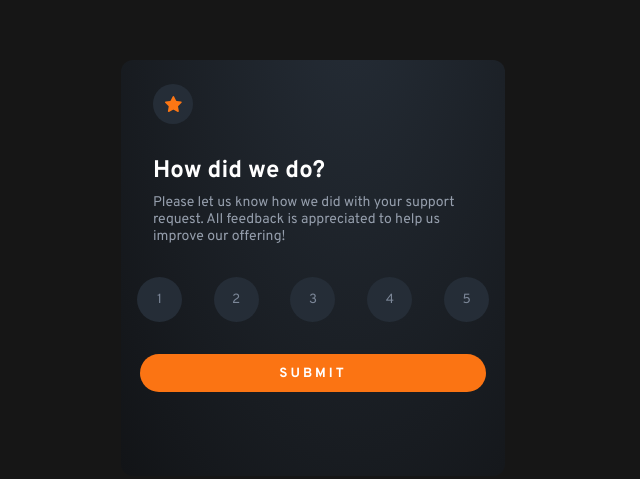
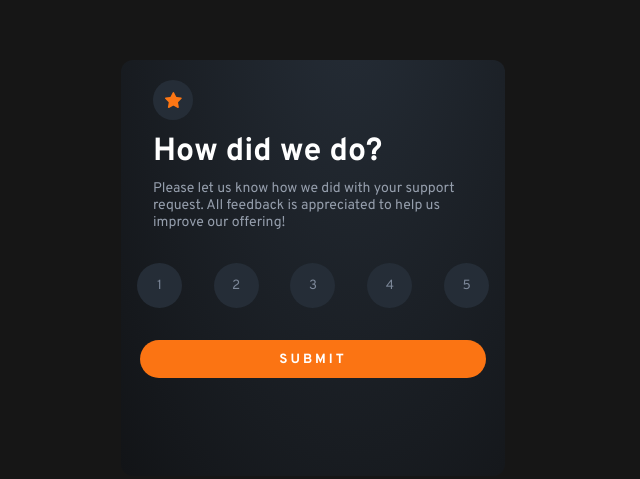
Before and after one commit to Hixo23/Interactive-rating-component, a plain HTML site: page index.html in a window 1280 px wide. Shown: the part 132-611 px from the top of the page, without its empty margins (327-967 px from the left). Drawn offline with Linux system fonts and the light colour scheme.

Commit message:
Fix after code review

```diff
--- a/app.js
+++ b/app.js
@@ -1,4 +1,4 @@
-const buttons = document.querySelectorAll('.rates');
+const buttons = document.querySelector('.rates');
 let selectedNumber = 0;
 
 const resetElement = () => {
@@ -6,14 +6,13 @@ const resetElement = () => {
     activeElement ? activeElement.classList.remove('selected') : '';
 }
 
-buttons.forEach(button => {
-    button.addEventListener('click', (event) => {
-        if(event.target.nodeName == "DIV") return;
+
+    buttons.addEventListener('click', (event) => {
+        if(event.target.nodeName === "DIV") return;
         resetElement();
         event.target.classList.add('selected');
         selectedNumber = event.target.textContent;
     })
-})
 
 const changeSelectedContent = () => {
     document.querySelector('.selected_paragraph').textContent = `You selected ${selectedNumber} out of 5`
--- a/index.html
+++ b/index.html
@@ -4,6 +4,8 @@
     <meta charset="UTF-8" />
     <meta name="viewport" content="width=device-width, initial-scale=1.0" />
     <!-- displays site properly based on user's device -->
+
+    <title>Frontend Mentor | Interactive rating component</title>
 
     <link
       rel="icon"
@@ -12,27 +14,29 @@
       href="./images/favicon-32x32.png"
     />
 
-    <title>Frontend Mentor | Interactive rating component</title>
 
     <link rel="stylesheet" href="style.css" />
+
+    <script defer src="app.js"></script>
   </head>
   <body>
+    <main>
       <div class="component">
         <div class="star"></div>
         <div class="text">
-        <h2>How did we do?</h2>
+          <h1>How did we do?</h2>
           <p>
             Please let us know how we did with your support request. All feedback
             is appreciated to help us improve our offering!
           </p>
         </div>
-      <div class="rates">
-        <button class="rate">1</button>
-        <button class="rate">2</button>
-        <button class="rate">3</button>
-        <button class="rate">4</button>
-        <button class="rate">5</button>
-      </div>
+        <ul class="rates">
+          <li><button class="rate">1</button></li>
+          <li><button class="rate">2</button></li>
+          <li><button class="rate">3</button></li>
+          <li><button class="rate">4</button></li>
+          <li><button class="rate">5</button></li>
+        </ul>
         <div class="submit">
           <button class="btn">Submit</button>
         </div>
@@ -42,14 +46,14 @@
         <img src="/images/illustration-thank-you.svg" alt="" />
         <p class="selected_paragraph">You selected 4 out of 5</p>
         <div class="ty__state_text">
-        <h3>Thank you!</h3>
+          <h2>Thank you!</h3>
           <p>
             We appreciate you taking the time to give a rating. If you ever need
             more support, don’t hesitate to get in touch!
           </p>
         </div>
       </div>
-    <script src="app.js"></script>
+    </main>
   </body>
 </html>
 
--- a/style.css
+++ b/style.css
@@ -50,8 +50,8 @@ body {
   background-position: center;
   border-radius: 50%;
   margin-left: 2rem;
-  margin-top: 1.5rem;
   margin-bottom: 1.5rem;
+  transform: translate(0, 50%);
 }
 
 .text {
@@ -71,6 +71,7 @@ body {
   display: flex;
   justify-content: space-around;
   margin-top: 2rem;
+  list-style: none;
 }
 
 .rate {
```
Lines whose indentation alone changed are shown as unchanged.
